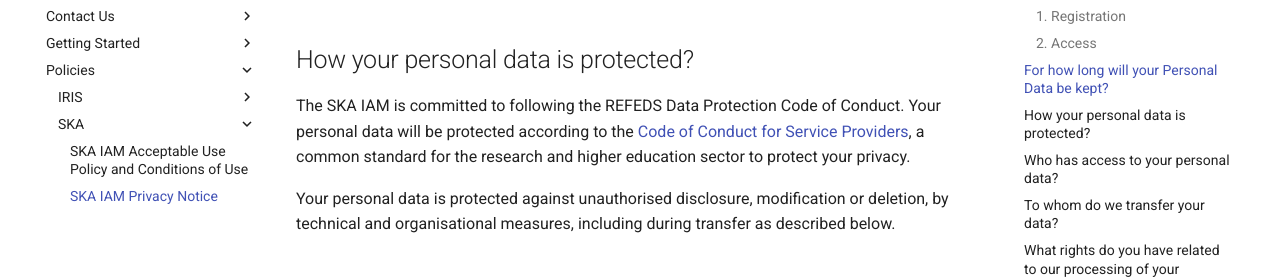
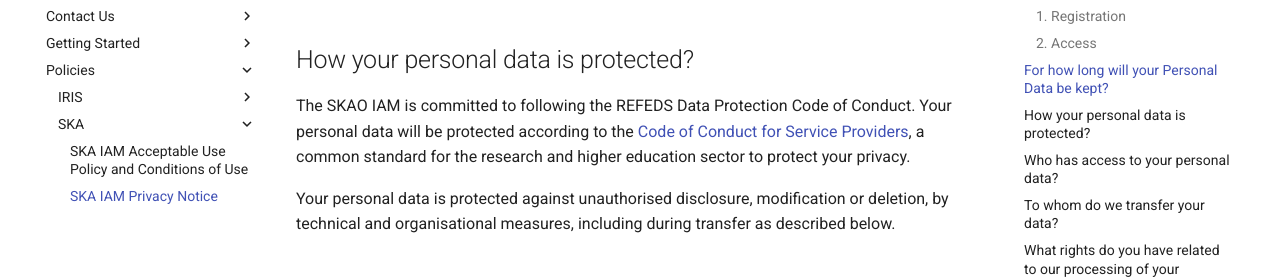
Before and after one commit to stfc/IAM-Docs, an MkDocs documentation site: the page built from docs/policies/ska-privacy.md, in a window 1280 px wide and 900 px high, scrolled down 1796 px. Shown: the part 164-443 px from the top of the window. Built offline with MkDocs 1.6.1 and Material for MkDocs 9.7.7, drawn with Linux system fonts in a browser that asks for light colours.

Commit message:
Changed GEANT CoCo as it needs to be specifically this url for eduGAIN: http://www.geant.net/uri/dataprotection-code-of-conduct/v1

```diff
--- a/docs/policies/ska-privacy.md
+++ b/docs/policies/ska-privacy.md
@@ -46,7 +46,7 @@
 
 ## How your personal data is protected?
 
-The SKA IAM is committed to following the REFEDS Data Protection Code of Conduct. Your personal data will be protected according to the [Code of Conduct for Service Providers](https://geant3plus.archive.geant.net/Pages/uri/V1.html), a common standard for the research and higher education sector to protect your privacy.
+The SKAO IAM is committed to following the REFEDS Data Protection Code of Conduct. Your personal data will be protected according to the [Code of Conduct for Service Providers](http://www.geant.net/uri/dataprotection-code-of-conduct/v1), a common standard for the research and higher education sector to protect your privacy.
 
 Your personal data is protected against unauthorised disclosure, modification or deletion, by technical and organisational measures, including during transfer as described below.
 
```
Also changed, not shown: docs/policies/iris-privacy.md (+1 -1 lines).
